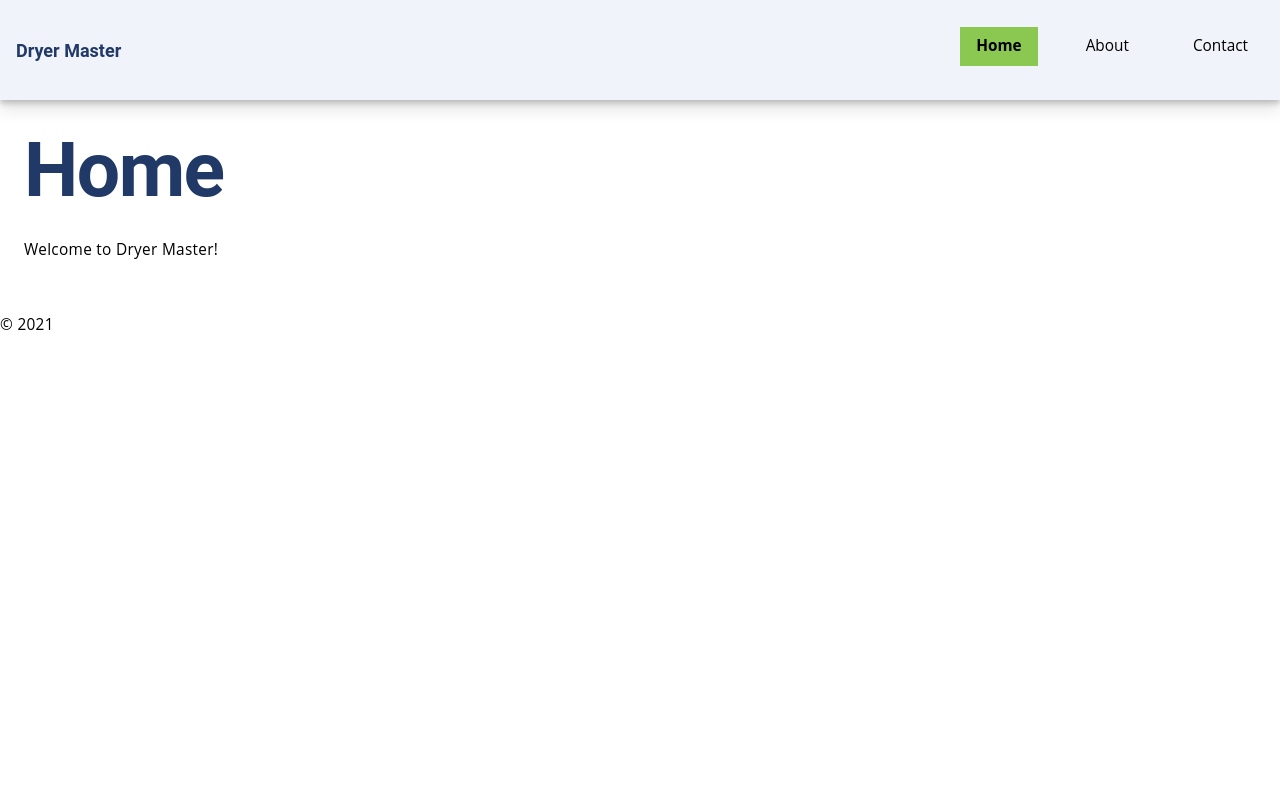
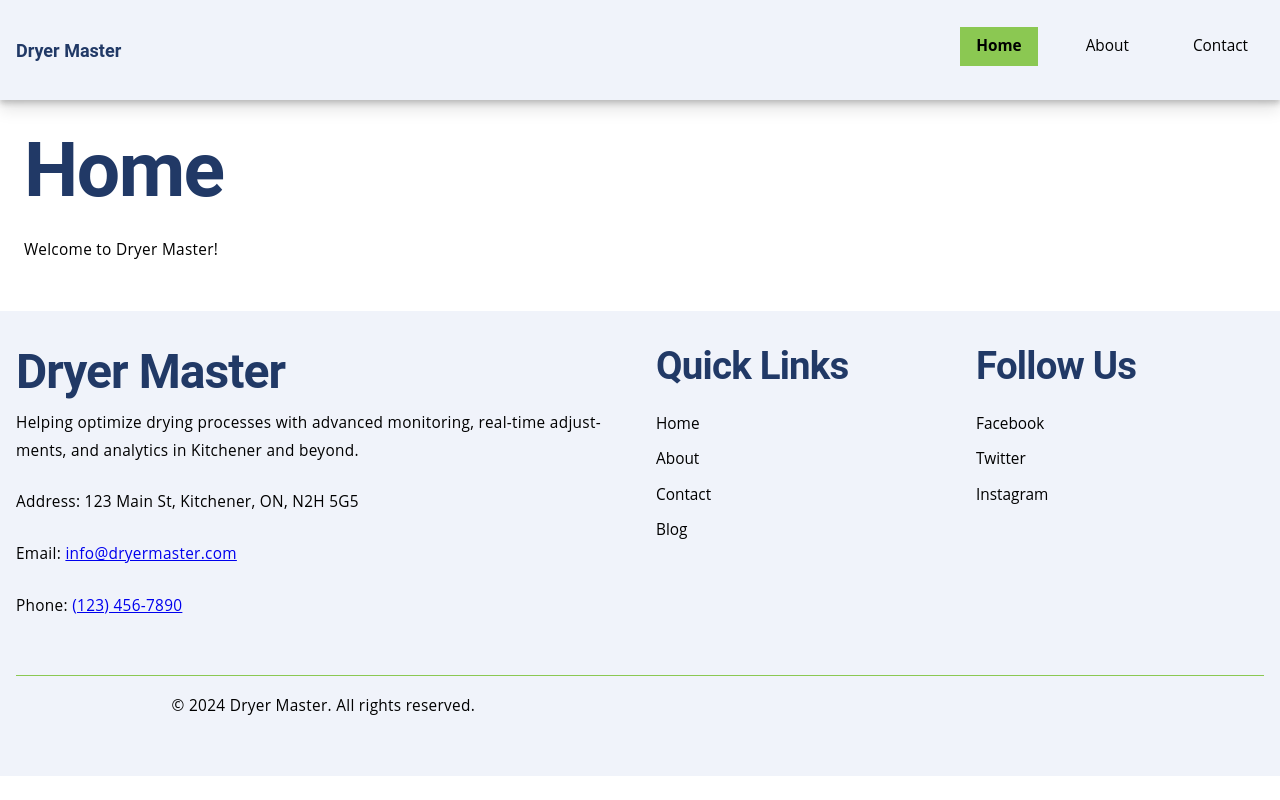
Before and after one commit to inamcode-hub/dryermaster-website, a Next.js app: page / in a window 1280 px wide. Built offline with nearby package versions, Linux system fonts and the light colour scheme.

Commit message:
Add Footer component with company info, quick links, and social media links

```diff
--- /dev/null
+++ b/src/app/components/Footer.module.css
@@ -0,0 +1,65 @@
+.footer {
+  background-color: var(--primary-1); /* Background color from variables */
+  color: var(--text-light);
+  padding: 2rem 1rem;
+  font-family: var(--body-font);
+}
+
+.container {
+  display: grid;
+  grid-template-columns: repeat(auto-fit, minmax(200px, 1fr));
+  gap: 2rem;
+  max-width: var(--max-width);
+  margin: 0 auto;
+}
+
+.info {
+  grid-column: span 2; /* Takes extra space on larger screens */
+}
+
+.info h3 {
+  color: var(--primary);
+  margin-bottom: 0.5rem;
+}
+
+.links ul,
+.social ul {
+  list-style: none;
+  padding: 0;
+  margin: 0;
+}
+
+.links li,
+.social li {
+  margin-bottom: 0.5rem;
+}
+
+.links li a,
+.social li a {
+  color: var(--text-light);
+  text-decoration: none;
+  transition: color 0.3s ease;
+}
+
+.links li a:hover,
+.social li a:hover {
+  color: var(--primary-9);
+}
+
+.bottom {
+  text-align: center;
+  margin-top: 2rem;
+  font-size: var(--text-small);
+  border-top: 1px solid var(--secondary-3);
+  padding-top: 1rem;
+}
+
+@media (max-width: 768px) {
+  .info {
+    grid-column: span 1; /* Adapts to single-column layout */
+  }
+
+  .bottom {
+    font-size: var(--text-small);
+  }
+}
--- a/src/app/components/Footer.tsx
+++ b/src/app/components/Footer.tsx
@@ -1,11 +1,76 @@
-// footer component
-
 import React from 'react';
+import Link from 'next/link';
+import styles from './Footer.module.css';
 
 export default function Footer() {
   return (
-    <footer>
-      <p>&copy; 2021</p>
+    <footer className={styles.footer}>
+      <div className={styles.container}>
+        {/* Company Info */}
+        <div className={styles.info}>
+          <h3>Dryer Master</h3>
+          <p>
+            Helping optimize drying processes with advanced monitoring,
+            real-time adjustments, and analytics in Kitchener and beyond.
+          </p>
+          <p>Address: 123 Main St, Kitchener, ON, N2H 5G5</p>
+          <p>
+            Email:{' '}
+            <Link href="mailto:info@dryermaster.com">info@dryermaster.com</Link>
+          </p>
+          <p>
+            Phone: <Link href="tel:+11234567890">(123) 456-7890</Link>
+          </p>
+        </div>
+
+        {/* Quick Links */}
+        <div className={styles.links}>
+          <h4>Quick Links</h4>
+          <ul>
+            <li>
+              <Link href="/">Home</Link>
+            </li>
+            <li>
+              <Link href="/about">About</Link>
+            </li>
+            <li>
+              <Link href="/contact">Contact</Link>
+            </li>
+            <li>
+              <Link href="/blog">Blog</Link>
+            </li>
+          </ul>
+        </div>
+
+        {/* Social Links */}
+        <div className={styles.social}>
+          <h4>Follow Us</h4>
+          <ul>
+            <li>
+              <Link href="https://facebook.com" target="_blank" rel="noopener">
+                Facebook
+              </Link>
+            </li>
+            <li>
+              <Link href="https://twitter.com" target="_blank" rel="noopener">
+                Twitter
+              </Link>
+            </li>
+            <li>
+              <Link href="https://instagram.com" target="_blank" rel="noopener">
+                Instagram
+              </Link>
+            </li>
+          </ul>
+        </div>
+      </div>
+
+      {/* Bottom Section */}
+      <div className={styles.bottom}>
+        <p>
+          &copy; {new Date().getFullYear()} Dryer Master. All rights reserved.
+        </p>
+      </div>
     </footer>
   );
 }
```
